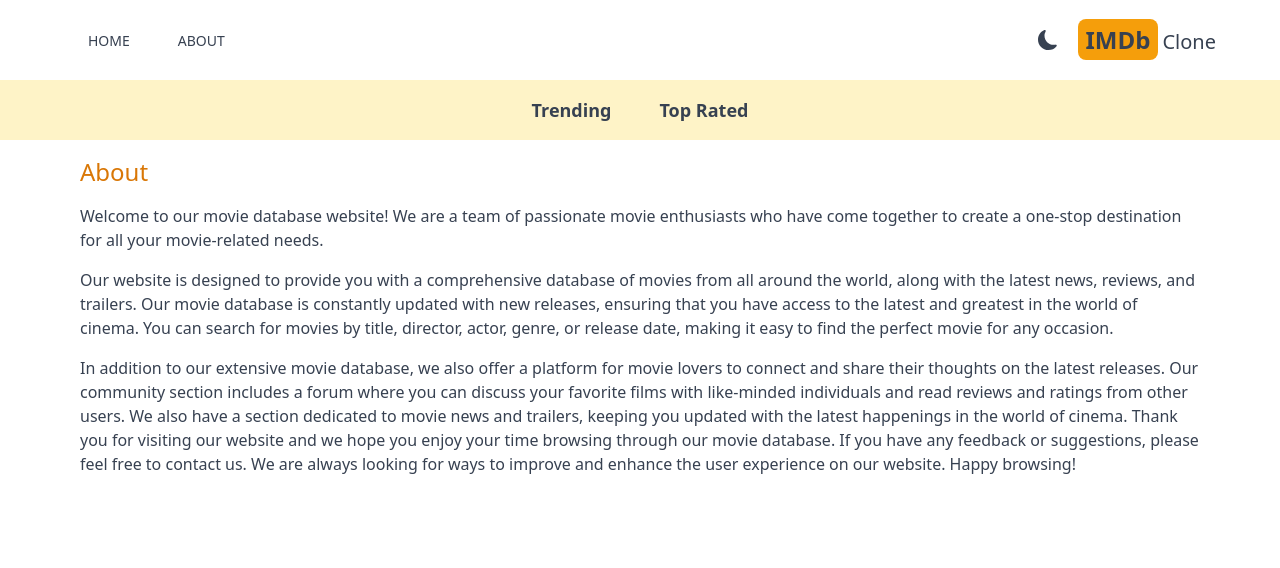
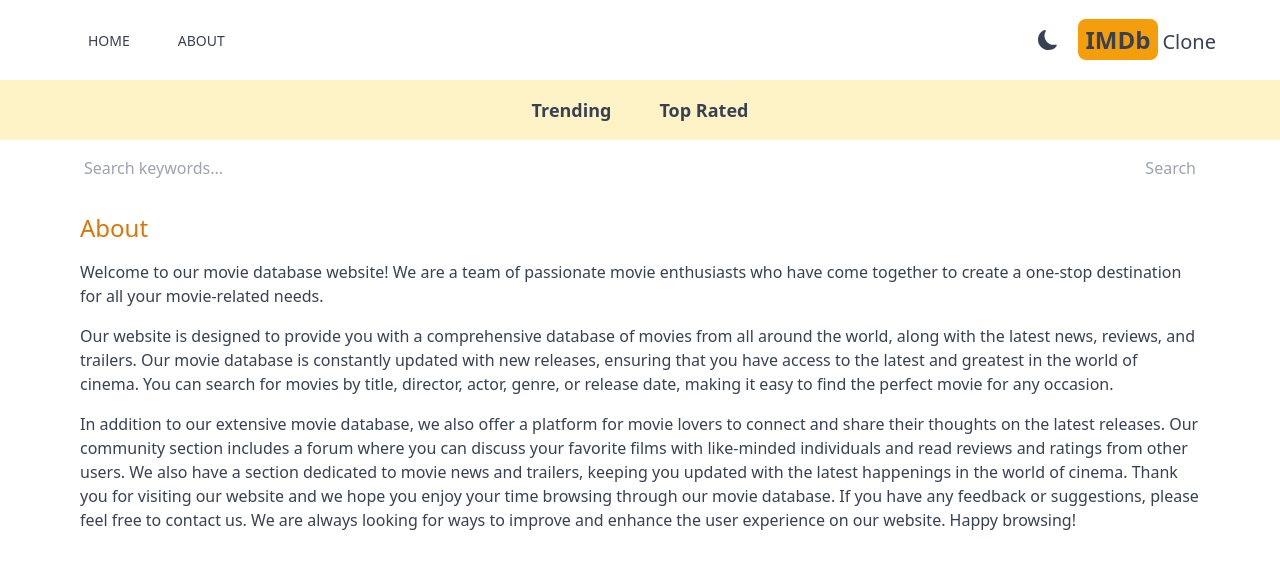
Before and after one commit to sahandghavidel/imdb, a Next.js app: page /about in a window 1280 px wide. Shown: the top 568 px of the page. Built offline with nearby package versions, Linux system fonts and the light colour scheme.

Commit message:
add search ability

```diff
--- a/src/app/layout.jsx
+++ b/src/app/layout.jsx
@@ -1,5 +1,6 @@
 import Header from "@/components/Header";
 import Navbar from "@/components/Navbar";
+import SearchBox from "@/components/SearchBox";
 import "./globals.css";
 import Providers from "./Providers";
 
@@ -17,6 +18,8 @@
 
           {/* SearchBox */}
 
+          <SearchBox />
+
           {children}
         </Providers>
       </body>
--- /dev/null
+++ b/src/app/search/[searchTerm]/page.jsx
@@ -0,0 +1,24 @@
+import Results from "@/components/Results";
+
+export default async function SearchPage({ params }) {
+  const res = await fetch(
+    `https://api.themoviedb.org/3/search/movie?api_key=${process.env.API_KEY}&query=${params.searchTerm}&language=en-US&include_adult=false`
+  );
+
+  if (!res.ok) {
+    throw new Error("Error fetching data");
+  }
+
+  const data = await res.json();
+
+  const results = data.results;
+  return (
+    <div>
+      {results && results.length === 0 && (
+        <h1 className="text-center pt-6">No results found</h1>
+      )}
+
+      {results && <Results results={results} />}
+    </div>
+  );
+}
--- /dev/null
+++ b/src/components/SearchBox.jsx
@@ -0,0 +1,34 @@
+"use client";
+
+import { useState } from "react";
+import { useRouter } from "next/navigation";
+export default function SearchBox() {
+  const [search, setSearch] = useState("");
+  const router = useRouter();
+  function handleSubmit(e) {
+    e.preventDefault();
+    if (!search) return;
+    router.push(`/search/${search}`);
+  }
+  return (
+    <form
+      onSubmit={handleSubmit}
+      className="flex max-w-6xl mx-auto justify-between items-center px-5"
+    >
+      <input
+        value={search}
+        onChange={(e) => setSearch(e.target.value)}
+        type="text"
+        placeholder="Search keywords..."
+        className="w-full h-14 rounded-sm placeholder-gary-500 outline-none bg-transparent flex-1"
+      />
+      <button
+        disabled={!search}
+        type="submit"
+        className="text-amber-600 disabled:text-gray-400"
+      >
+        Search
+      </button>
+    </form>
+  );
+}
```
